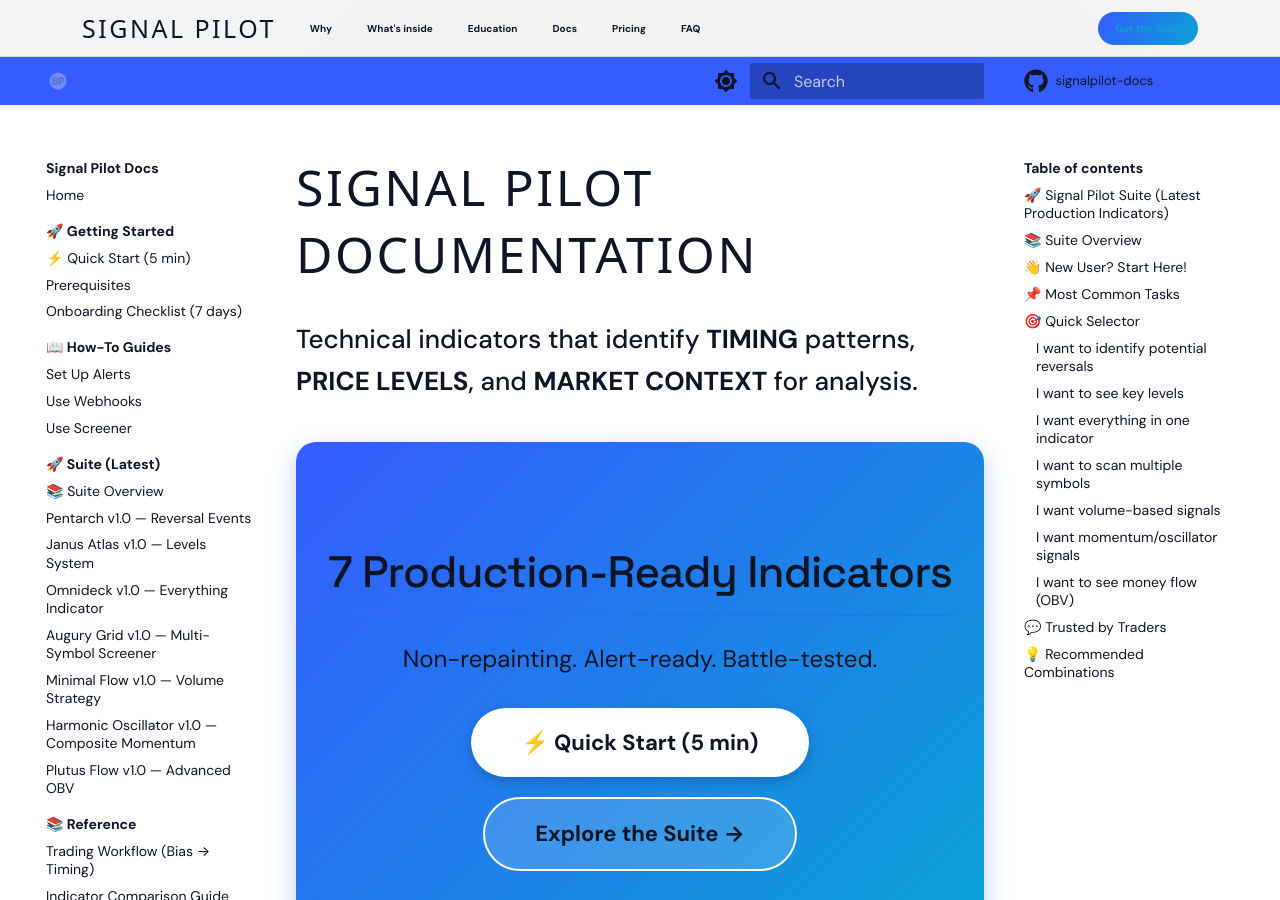
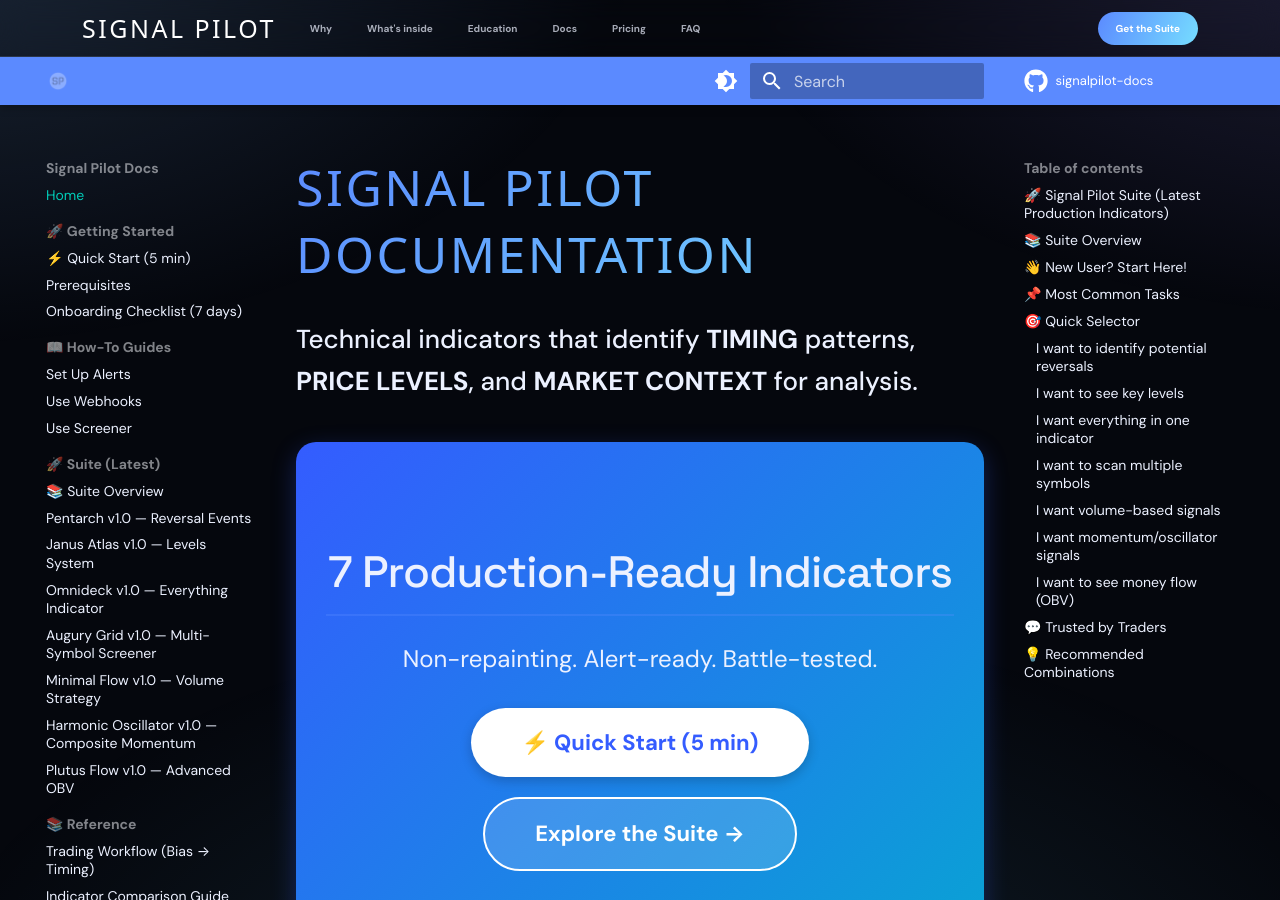
Before and after one commit to Signalpilot/signalpilot-docs, an MkDocs documentation site: the page built from docs/index.md, in a window 1280 px wide and 900 px high. Built offline with MkDocs 1.6.1 and Material for MkDocs 9.7.7, drawn with Linux system fonts in a browser that asks for light colours; some web fonts are replaced; comment, search, counter and statistics services are not loaded.

Commit message:
FIX: Set dark mode as default theme on first visit
THEME: Change default color scheme to dark mode (slate) for better UX

Problem:
- Docs opened with light mode by default on first visit
- User expects dark mode with aurora background as default

Solution:
✅ Swapped palette order in mkdocs.yml
✅ Dark mode (slate) now listed first = default
✅ Light mode still available via toggle switch

Before:
1. Light mode (default) - DEFAULT
2. Dark mode (slate)

After:
1. Dark mode (slate) - DEFAULT ✅
2. Light mode (default)

How it works:
- MkDocs Material uses the FIRST palette as default
- Users can still toggle between modes
- Preference is saved in localStorage after first toggle

Result: Docs now open with dark mode + aurora background by default

🤖 Generated with Claude Code
Co-Authored-By: Claude <noreply@anthropic.com>

```diff
--- a/mkdocs.yml
+++ b/mkdocs.yml
@@ -17,6 +17,13 @@ theme:
     - content.tabs.link
     - content.tooltips
   palette:
+    # Dark mode (with aurora) - DEFAULT on first visit
+    - scheme: slate
+      primary: teal
+      accent: cyan
+      toggle:
+        icon: material/brightness-4
+        name: Switch to light mode
     # Light mode
     - scheme: default
       primary: teal
@@ -24,13 +31,6 @@ theme:
       toggle:
         icon: material/brightness-7
         name: Switch to dark mode
-    # Dark mode (with aurora)
-    - scheme: slate
-      primary: teal
-      accent: cyan
-      toggle:
-        icon: material/brightness-4
-        name: Switch to light mode
   font:
     text: Roboto
     code: Roboto Mono
```
